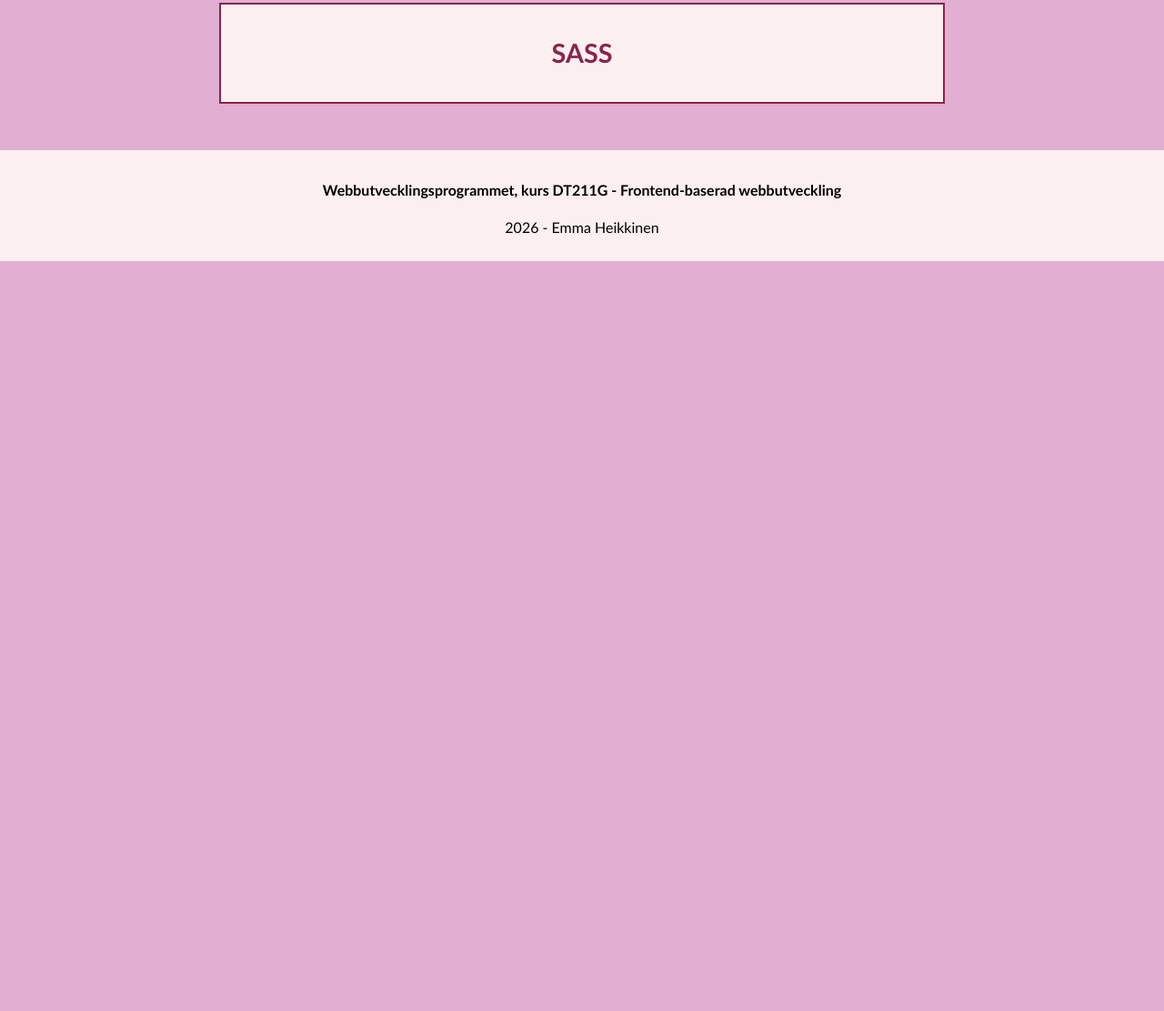
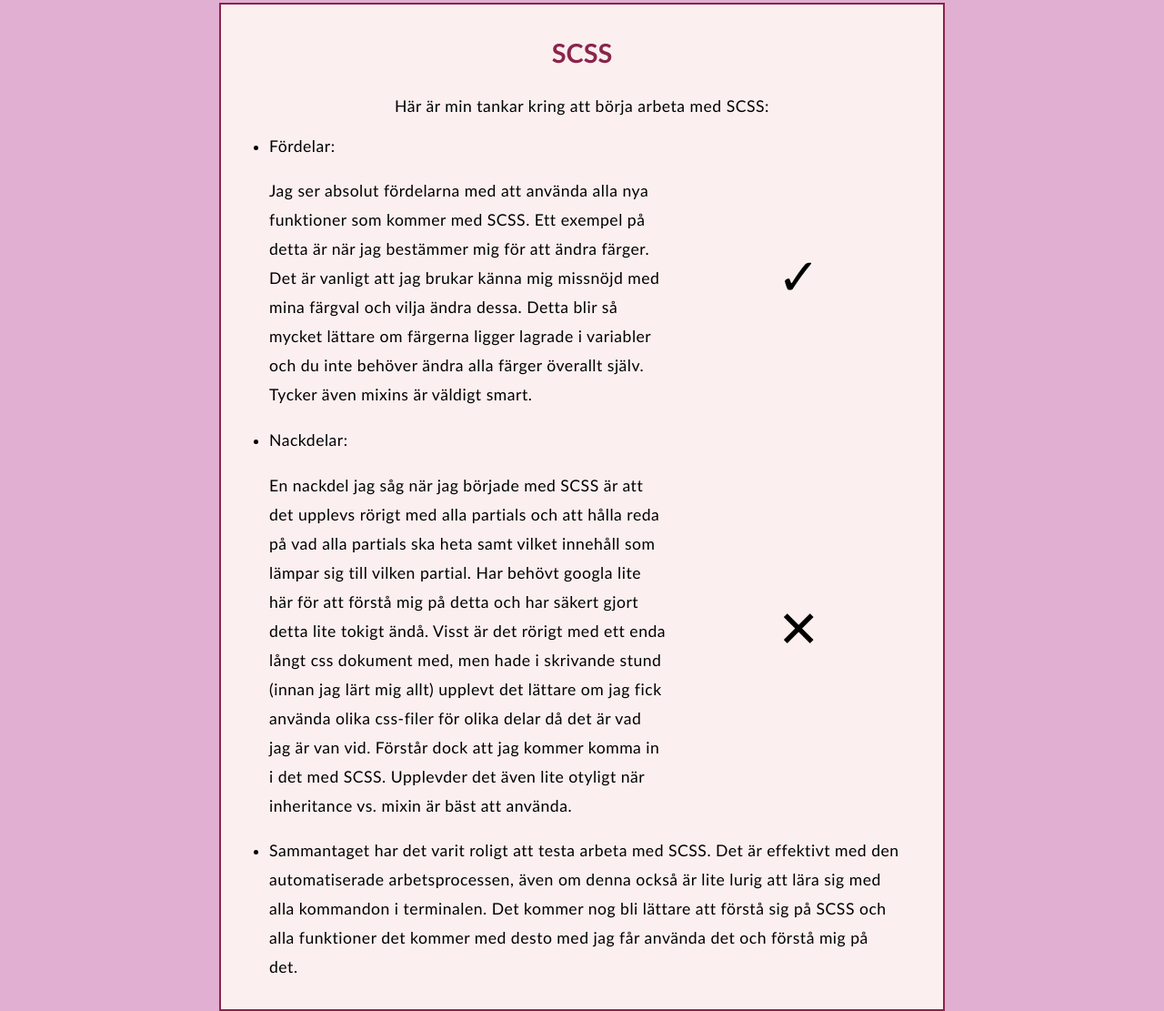
Before and after one commit to emhe2504/lab3-SCSS, a website built with Vite: page SASS.html in a window 1280 px wide. Shown: the part 270-1381 px from the top of the page at 91% size. Before the commit the page ends 800 px from the top, so only its background shows below. Built offline with nearby package versions, Linux system fonts and the light colour scheme.

Commit message:
SASS - text och tillägg av symbol

```diff
--- a/SASS.html
+++ b/SASS.html
@@ -23,8 +23,41 @@
       </nav>
     </header>
     <main>
-      <article id="starttext">
-        <h2>SASS</h2>
+      <article id="SASS-text">
+        <h2>SCSS</h2>
+        <p>Här är min tankar kring att börja arbeta med SCSS:</p>
+        <ul>
+          <li>
+            <p>Fördelar:</p>
+            <div>
+            <p>Jag ser absolut fördelarna med att använda alla nya funktioner som kommer med SCSS. Ett exempel på detta
+              är när jag bestämmer mig för att ändra färger. Det är vanligt att jag brukar känna mig missnöjd med mina
+              färgval och vilja ändra dessa. Detta blir så mycket lättare om färgerna ligger lagrade i variabler och du
+              inte behöver ändra alla färger överallt själv. Tycker även mixins är väldigt smart.</p>
+              <p id="up">&#10003;</p>
+              </div>
+          </li>
+          <li>
+            <p>Nackdelar:</p>
+            <div>
+            <p>En nackdel jag såg när jag började med SCSS är att det upplevs rörigt med alla partials och att hålla
+              reda på vad alla partials ska heta samt vilket innehåll som lämpar sig till vilken partial. Har behövt
+              googla lite
+              här för att förstå mig på detta och har säkert gjort detta lite tokigt ändå. Visst är det rörigt med ett
+              enda långt css dokument med, men hade i skrivande stund (innan jag lärt mig allt) upplevt det lättare om
+              jag fick använda olika css-filer för olika delar då det är vad jag är van vid. Förstår dock att jag kommer
+              komma in i det med SCSS. Upplevder det även lite otyligt när inheritance vs. mixin är bäst att använda.
+            </p>
+            <p id="down">&#10005;</p>
+            </div>
+          </li>
+          <li>
+            <p>Sammantaget har det varit roligt att testa arbeta med SCSS. Det är effektivt med den automatiserade
+              arbetsprocessen, även om denna också är lite lurig att lära sig med alla kommandon i terminalen. Det
+              kommer nog bli lättare att förstå sig på SCSS och alla funktioner det kommer med desto med jag får använda
+              det och förstå mig på det.</p>
+          </li>
+        </ul>
       </article>
     </main>
     <footer>
--- a/src/css/_base.scss
+++ b/src/css/_base.scss
@@ -72,7 +72,8 @@
 
 main {
 
-    #starttext {
+    #starttext,
+    #SASS-text {
         background-color: variables.$primary-light;
         border: 2px solid variables.$head-light;
 
@@ -97,6 +98,21 @@
 
         ul {
             line-height: 2em;
+        }
+    }
+
+    #SASS-text {
+
+        ul {
+            li {
+                div {
+
+                    #up,
+                    #down {
+                        font-size: 350%;
+                    }
+                }
+            }
         }
     }
 
--- a/src/css/_details.scss
+++ b/src/css/_details.scss
@@ -1,3 +1,10 @@
+%text {
+    width: 60%;
+    justify-self: center;
+    padding: 1%;
+    margin-bottom: 0;
+}
+
 #bubble-section {
 
     #letter {
--- a/src/css/_layout.scss
+++ b/src/css/_layout.scss
@@ -1,4 +1,5 @@
 @use "mixins";
+@use "details";
 
 #container {
     display: grid;
@@ -42,11 +43,9 @@
 main {
     display: grid;
 
-    #starttext {
-        width: 60%;
-        justify-self: center;
-        padding: 1%;
-        margin-bottom: 0;
+    #starttext,
+    #SASS-text {
+        @extend %text;
 
         h2 {
             text-align: center;
@@ -55,6 +54,30 @@
         p {
             margin-top: 4%;
             text-align: center;
+        }
+    }
+
+    #SASS-text {
+
+        ul {
+            li {
+                div {
+                    display: grid;
+                    grid-template-columns: 60% 1fr;
+
+                    #up,
+                    #down {
+                        text-align: center;
+                        align-self: center;
+                    }
+                }
+
+                p {
+                    text-align: left;
+                    margin-top: 0;
+                    max-width: 68ch;
+                }
+            }
         }
     }
 
```
